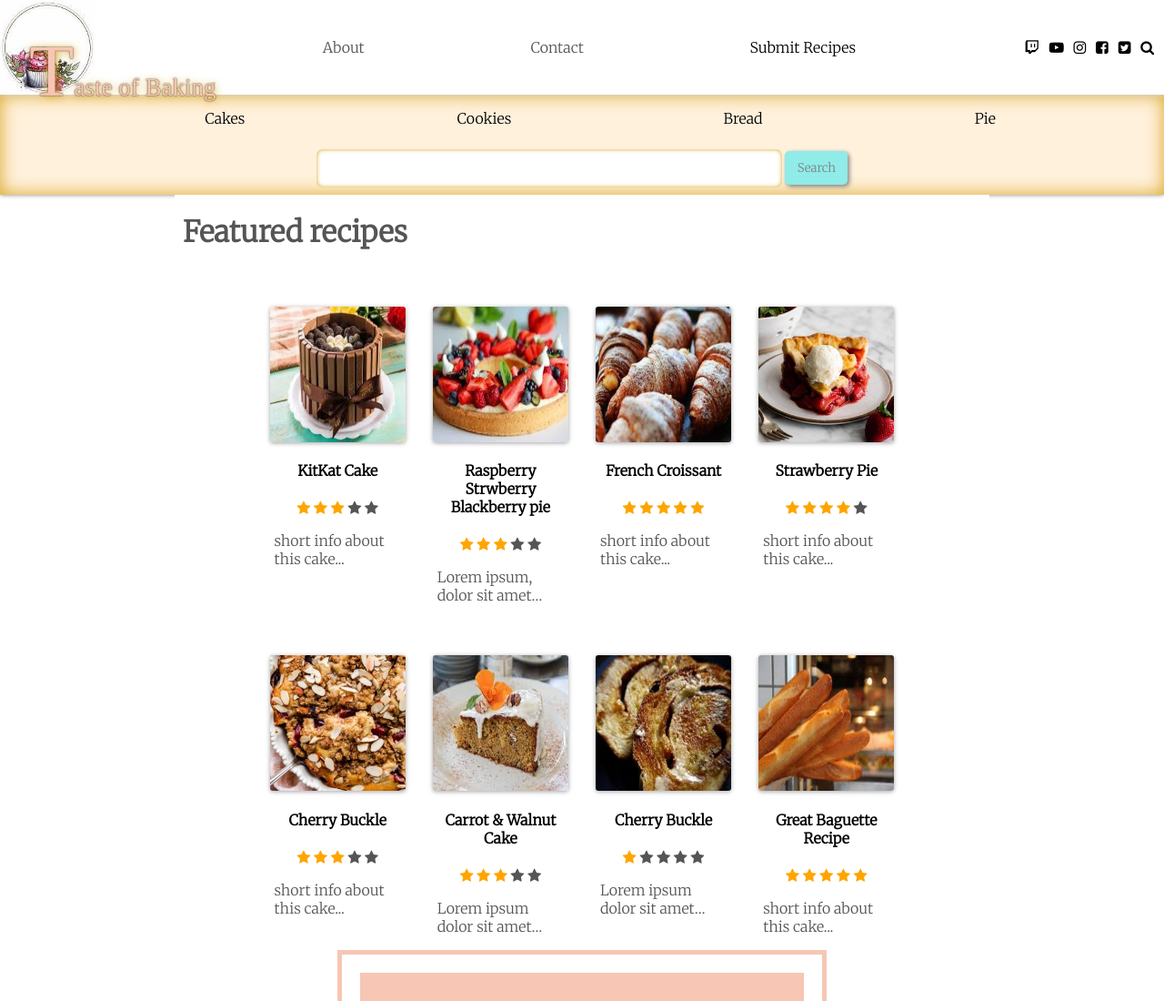
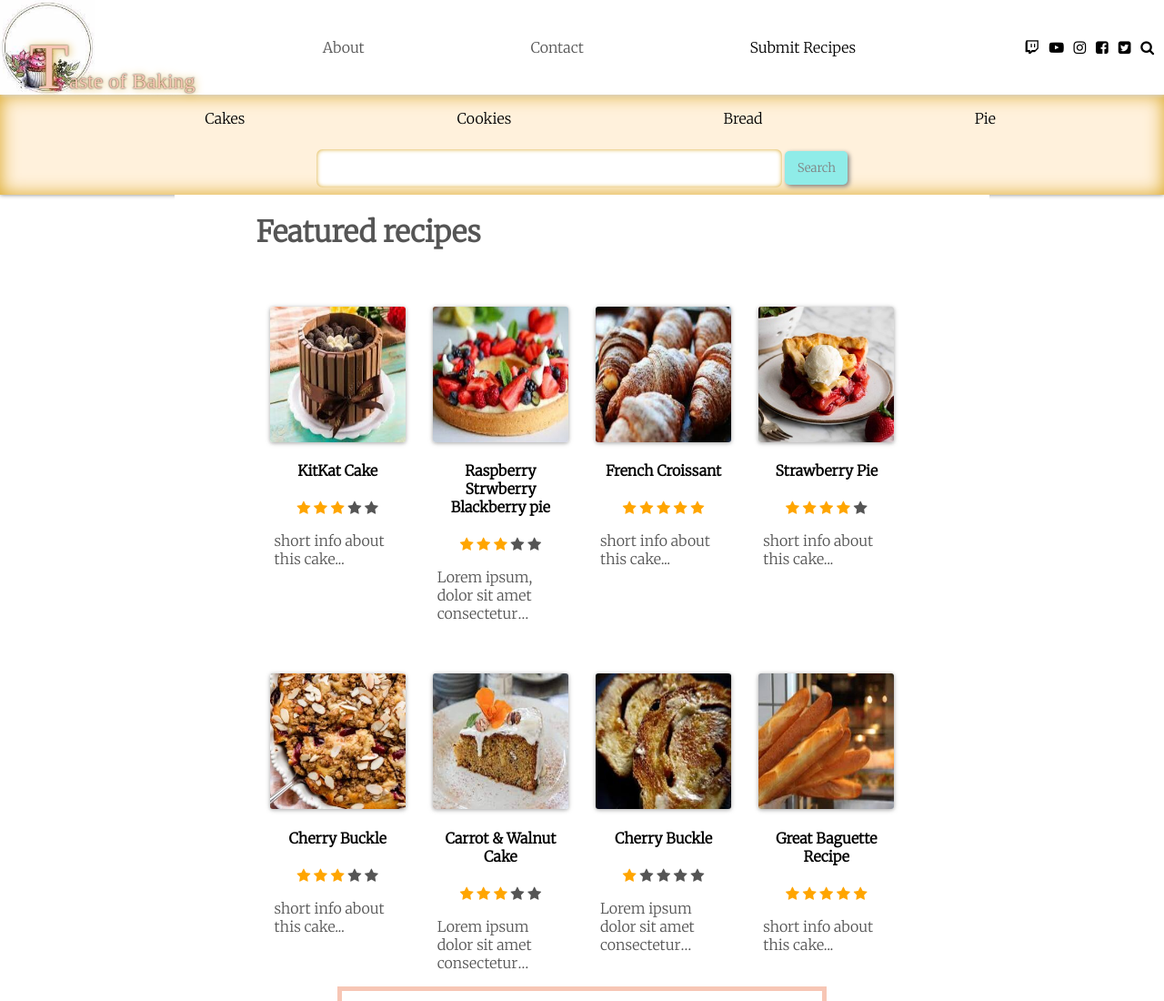
Before and after one commit to KatePost/WebDesignProject, a plain HTML site: page index.html in a window 1280 px wide. Shown: the top 1100 px of the page at 91% size. Drawn offline with Linux system fonts and the light colour scheme.

Commit message:
index updated

```diff
--- a/index.html
+++ b/index.html
@@ -33,7 +33,7 @@
 
         .heading{
             text-align: left;
-            margin-left: 1%;
+            margin-left: 10%;
         }
 
         .checked {
@@ -92,6 +92,7 @@
             -ms-flex: 100%;
             flex: 100%;
             max-width: 100%;
+            background-color: #fff1dc;
         }
         }
 
@@ -100,10 +101,13 @@
             text-overflow: ellipsis;
             overflow: hidden;
             display: -webkit-box;
-            -webkit-line-clamp: 2; /* number of lines to show */
+            -webkit-line-clamp: 3; /* number of lines to show */
             -webkit-box-orient: vertical;
-            padding-left: 5px;
-            padding-right: 5px;
+            padding: 0 5px;
+        }
+
+        .home-column h4{
+            -webkit-line-clamp: 3; /* number of lines to show */
         }
 
 
@@ -163,7 +167,7 @@
             text-decoration: none;
 
             text-shadow: 0 0 1px #aaa;
-            font-size: large;
+
         }
 
     </style>
```
